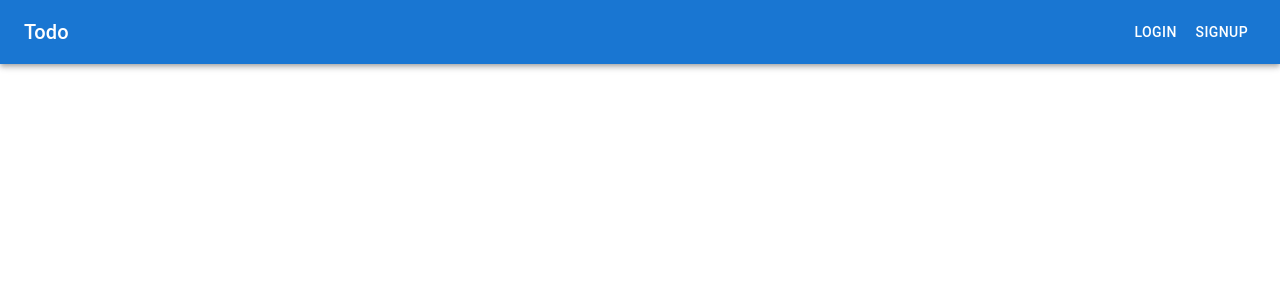
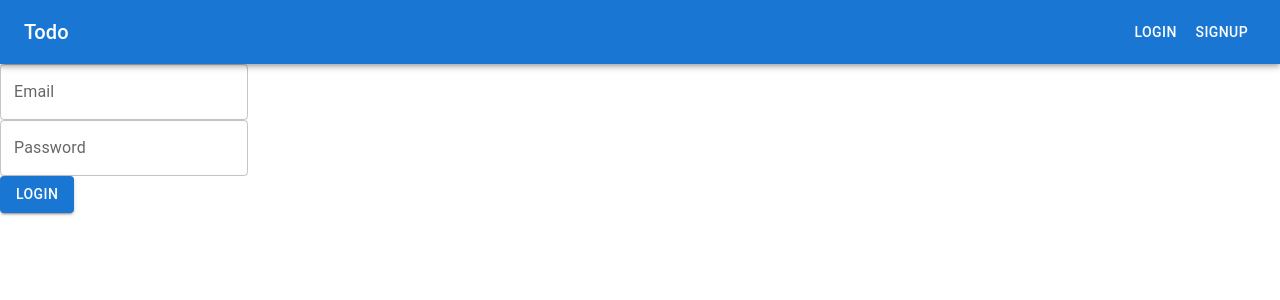
Before and after one commit to AaryTrivedi/todo-app, a React (Create React App) app in the folder ui/: page / in a window 1280 px wide. Before the commit this address had no page. Shown: the top 300 px of the page. Built offline with nearby package versions, Linux system fonts and the light colour scheme; the HTML template or start-up script is replaced by a standard one.

Commit message:
Adds login form with tests

```diff
--- a/ui/src/App.tsx
+++ b/ui/src/App.tsx
@@ -4,11 +4,22 @@ import Navbar from './components/shared/Navbar/Navbar';
 
 import { BrowserRouter, Routes, Route } from 'react-router-dom';
 
+import UnauthenticatedRoute from 'helpers/routes/UnauthenticatedRoute';
+import Login from 'components/auth/Login';
+
 function App() {
   return (
     <BrowserRouter>
       <Navbar />
       <Routes>
+        <Route
+          path="/"
+          element={
+            <UnauthenticatedRoute>
+              <Login />
+            </UnauthenticatedRoute>
+          }
+        />
       </Routes>
     </BrowserRouter>
   );
--- /dev/null
+++ b/ui/src/components/auth/Login.tsx
@@ -0,0 +1,29 @@
+import React from 'react';
+
+import TextField from '@mui/material/TextField';
+import Button from '@mui/material/Button';
+
+function Login() {
+	return (
+		<form>
+			<div>
+				<TextField
+					data-testid="email"
+					label="Email" />
+			</div>
+			<div>
+				<TextField
+					data-testid="password"
+					label="Password" />
+			</div>
+			<div>
+				<Button
+					variant="contained">
+					Login
+				</Button>
+			</div>
+		</form>
+	)
+};
+
+export default Login;
```
Also changed, not shown: 1 other file (tests, documents, lock files or other folders).
